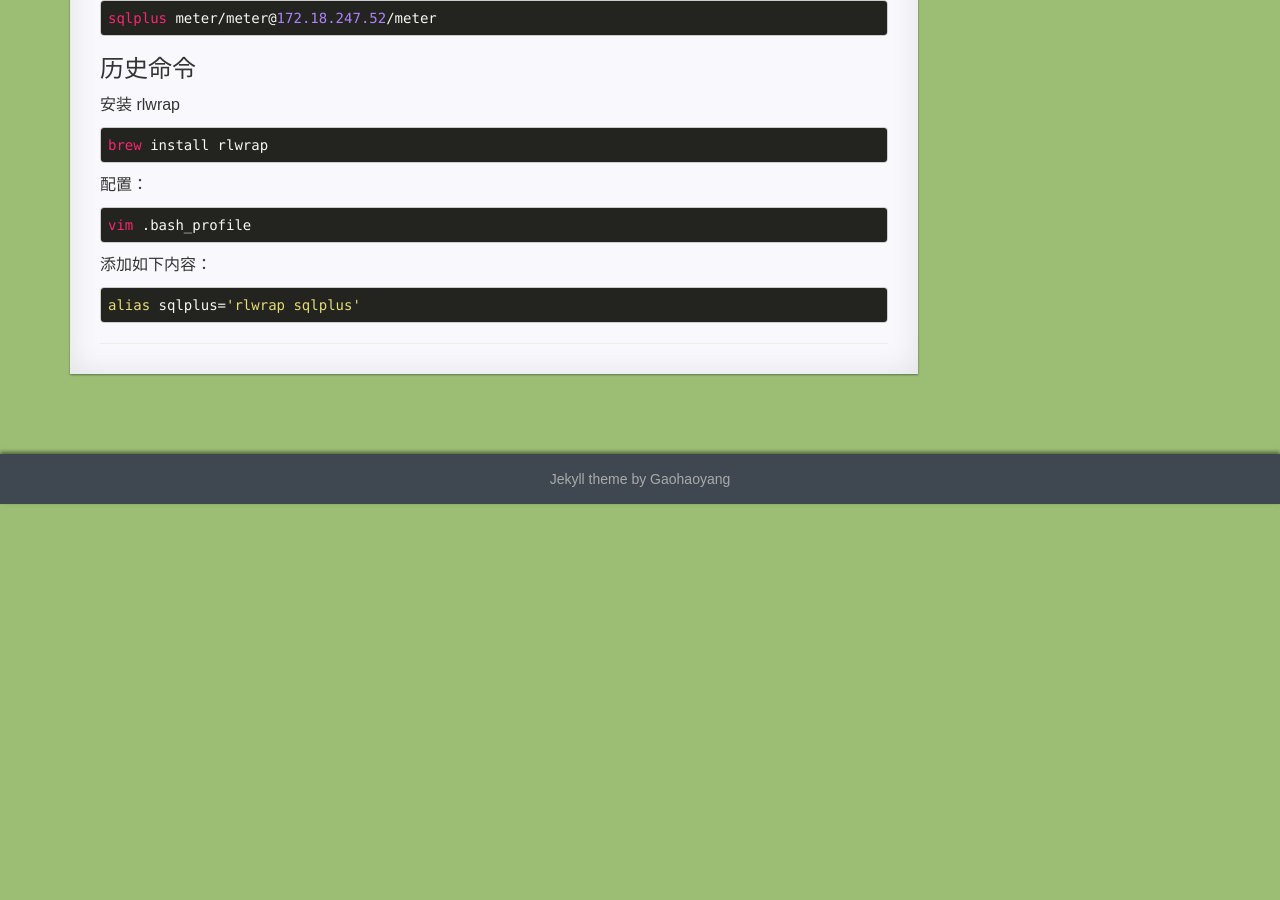
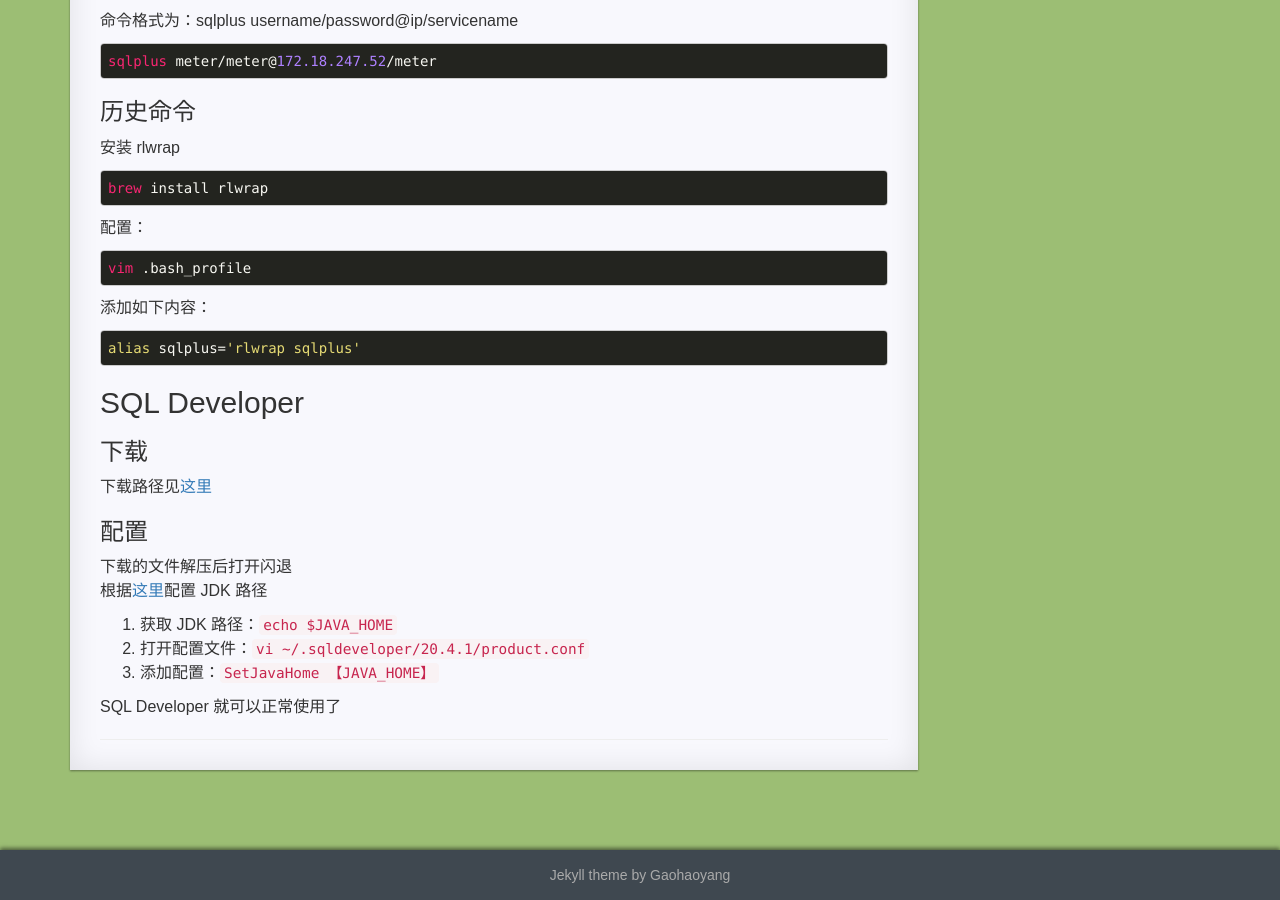
Before and after one commit to linyongchao/linyongchao.github.io, a Jekyll site: the page built from _posts/2021/2021-05-25-mac-oracle-client.md, in a window 1280 px wide and 900 px high, scrolled down 1550 px. Built offline with Jekyll 4.4.1, drawn with Linux system fonts in a browser that asks for light colours; comment, search, counter and statistics services are not loaded; before the commit the page ends 2054 px from its top, so only the background shows below that; some of the changed text lies outside the part shown.

Commit message:
add:Mac 下安装配置 SQL Developer

````diff
--- a/_posts/2021/2021-05-25-mac-oracle-client.md
+++ b/_posts/2021/2021-05-25-mac-oracle-client.md
@@ -1,19 +1,21 @@
 ---
 layout: post
-title:  Mac 下安装配置 SQLPlus
-date:   2021-05-25 17:19:05
+title:  Mac 下安装配置 SQL Plus、SQL Developer
+date:   2021-05-25 18:39:05
 categories: Mac Oracle
 ---
 
 * content
 {:toc}
 
+## SQL Plus
+
 转载自[这里](https://www.cnblogs.com/zhuxiang1633/p/13933545.html)
 太喜欢这文章的风格了，一句废话都没有。。。
 
 ### 下载
 
-[下载路径](https://www.oracle.com/database/technologies/instant-client/macos-intel-x86-downloads.html)
+下载路径见[这里](https://www.oracle.com/database/technologies/instant-client/macos-intel-x86-downloads.html)
 
 ![img](https://linyongchao.github.io/static/img/oracle-client.png)
 
@@ -72,3 +74,20 @@ categories: Mac Oracle
 添加如下内容：
 
 	alias sqlplus='rlwrap sqlplus'
+
+## SQL Developer
+
+### 下载
+
+下载路径见[这里](https://www.oracle.com/tools/downloads/sqldev-downloads.html)
+
+### 配置
+
+下载的文件解压后打开闪退
+根据[这里](https://blog.csdn.net/qq_38989725/article/details/114684337)配置 JDK 路径
+
+1. 获取 JDK 路径：```echo $JAVA_HOME```
+2. 打开配置文件：```vi ~/.sqldeveloper/20.4.1/product.conf```
+3. 添加配置：```SetJavaHome 【JAVA_HOME】```
+
+SQL Developer 就可以正常使用了
````
